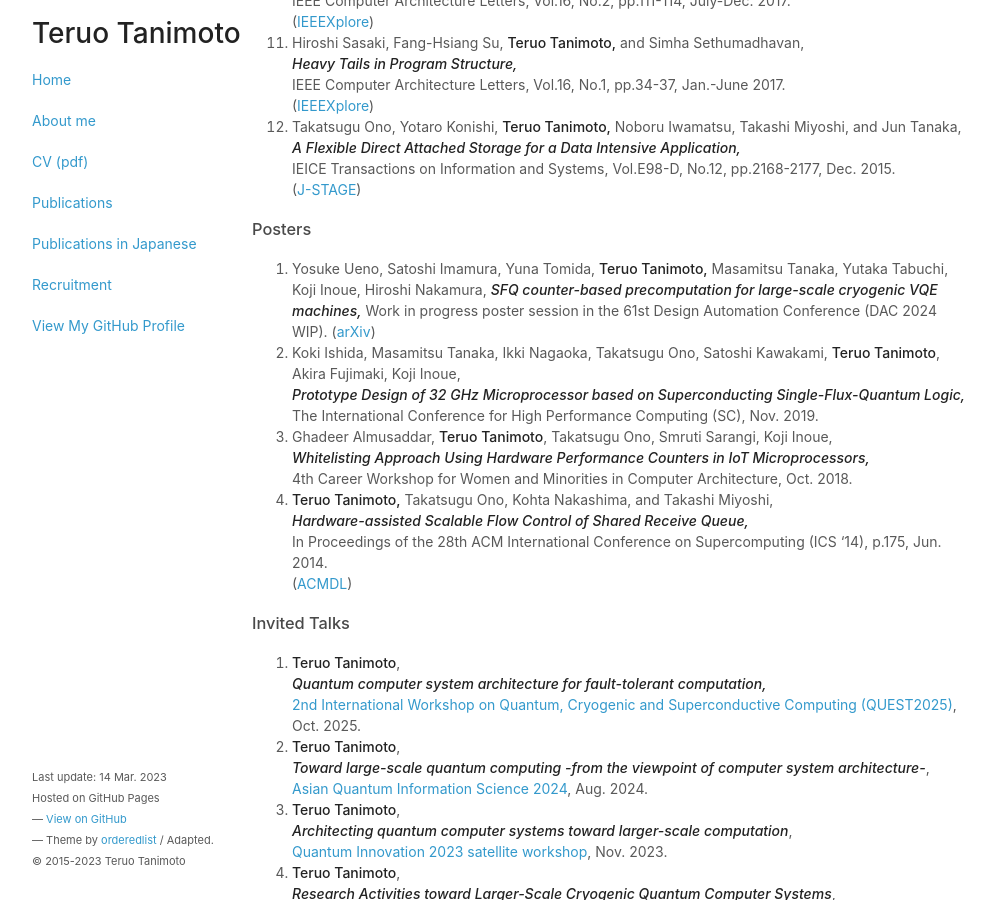
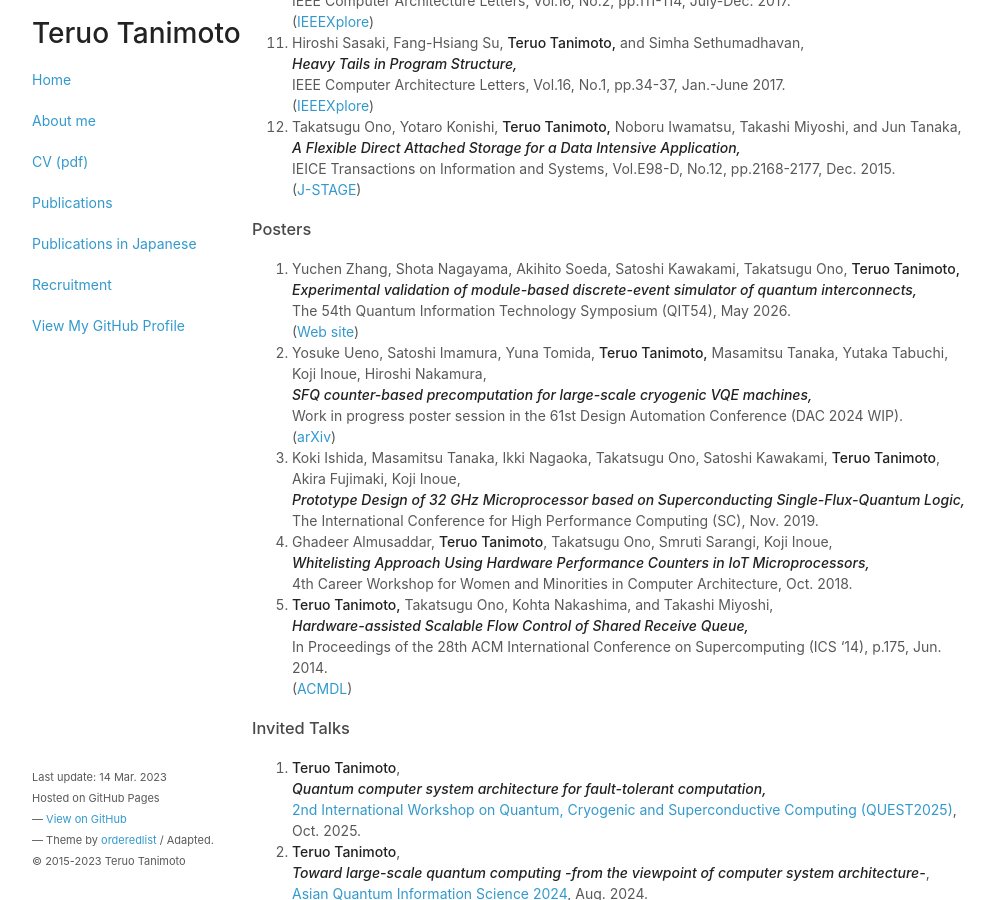
Before and after one commit to teruo41/teruo41.github.io, a Jekyll site: the page built from pubse.md, in a window 1280 px wide and 900 px high, scrolled down 3644 px. Shown: the whole window, without its empty margins (138-1133 px from the left). Built offline with Jekyll 4.4.1, drawn with Linux system fonts in a browser that asks for light colours.

Commit message:
Update pubse.md

```diff
--- a/pubse.md
+++ b/pubse.md
@@ -190,6 +190,11 @@ title: Publications
 
 ### Posters
 
+0. Yuchen Zhang, Shota Nagayama, Akihito Soeda, Satoshi Kawakami, Takatsugu Ono, __Teruo Tanimoto,__
+   ***Experimental validation of module-based discrete-event simulator of quantum interconnects,***
+   The 54th Quantum Information Technology Symposium (QIT54), May 2026.
+   ([Web site](https://ken.ieice.org/ken/paper/202605279cvY/))
+
 0. Yosuke Ueno, Satoshi Imamura, Yuna Tomida, __Teruo Tanimoto,__ Masamitsu Tanaka, Yutaka Tabuchi, Koji Inoue, Hiroshi Nakamura,
    ***SFQ counter-based precomputation for large-scale cryogenic VQE machines,***
    Work in progress poster session in the 61st Design Automation Conference (DAC 2024 WIP).
```
